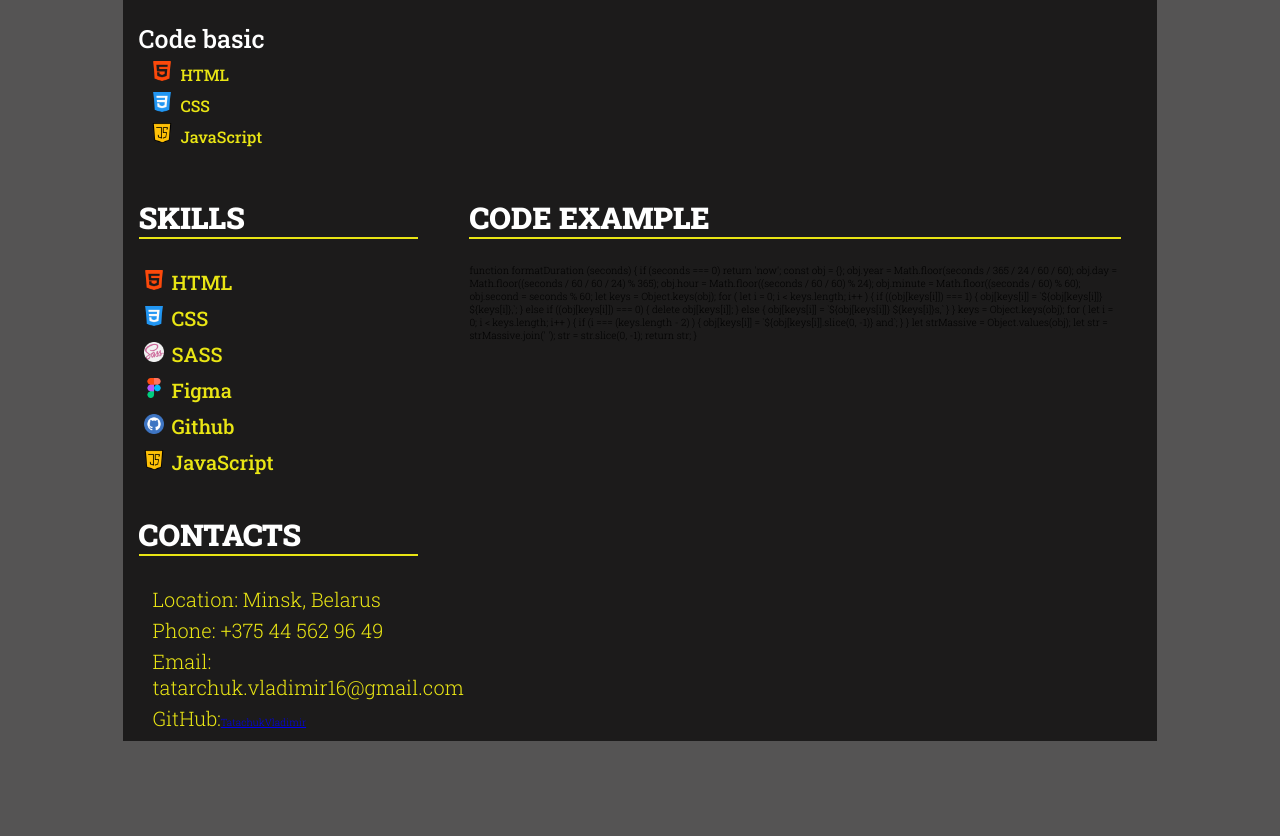
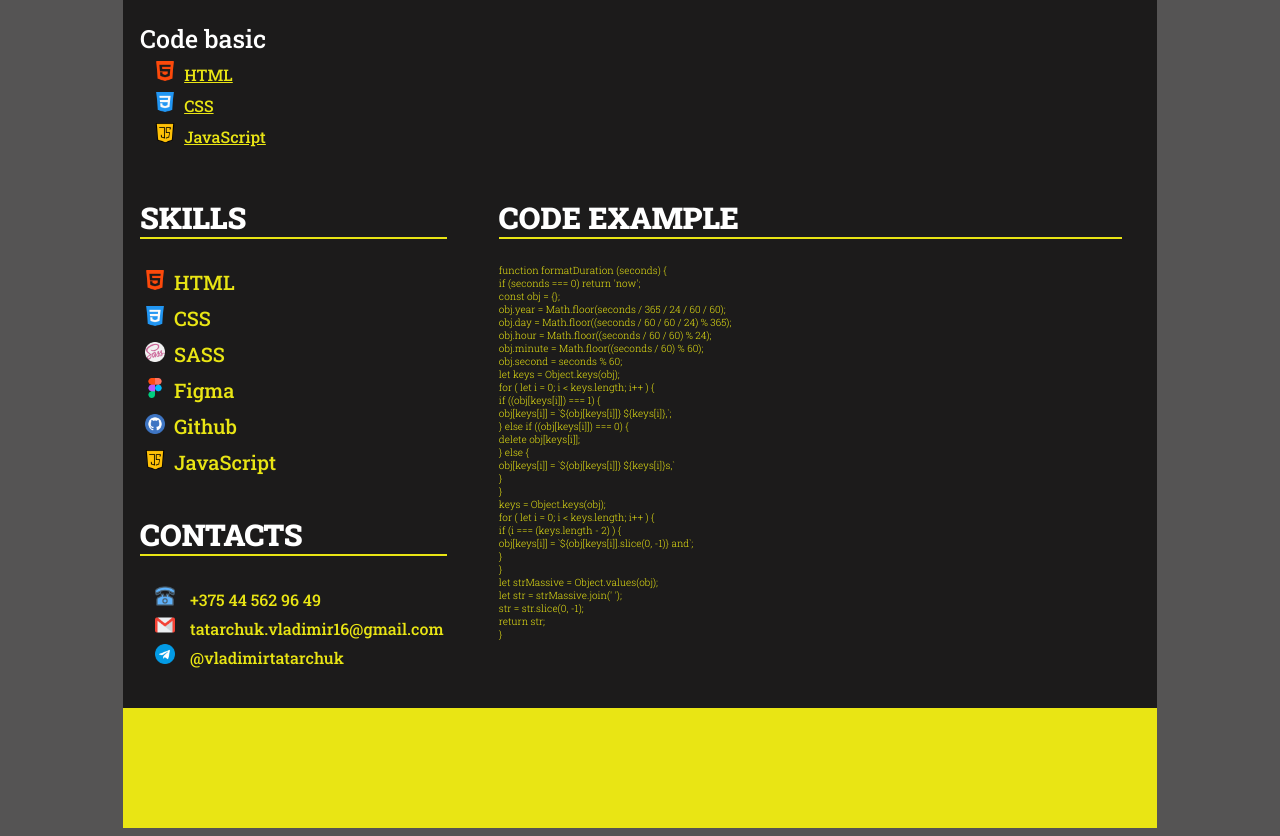
Before and after one commit to TatarchukVladimir/rsschool-cv, a plain HTML site: page index.html in a window 1280 px wide. Shown: the part 713-1549 px from the top of the page. Before the commit the page ends 1462 px from the top, so only its background shows below. Drawn offline with Linux system fonts and the light colour scheme.

Commit message:
feat: add footer, add section info

```diff
--- a/index.html
+++ b/index.html
@@ -49,9 +49,9 @@
                     <li class="education__list__name">Faculty of Civil Engineering, Industrial and Civil construction</li>
                 </ul>
                 <ul class="education__list">Code basic
-                    <li class="education__list__name"><img class="education__icon" src="images,icons/htmlIcon.png" alt="html.img"><a class="education__link">HTML</a></li>
-                    <li class="education__list__name"><img class="education__icon" src="images,icons/cssIcon.png" alt="css.img"><a class="education__link">CSS</a></li>
-                    <li class="education__list__name"><img class="education__icon" src="images,icons/jsIcon.png" alt="js.img"><a class="education__link">JavaScript</a></li>
+                    <li class="education__list__name"><img class="education__icon" src="images,icons/htmlIcon.png" alt="html.img"><a href="https://ru.code-basics.com/languages/html" class="education__link" target="_blank">HTML</a></li>
+                    <li class="education__list__name"><img class="education__icon" src="images,icons/cssIcon.png" alt="css.img"><a href="https://ru.code-basics.com/languages/css" class="education__link" target="_blank">CSS</a></li>
+                    <li class="education__list__name"><img class="education__icon" src="images,icons/jsIcon.png" alt="js.img"><a href="https://ru.code-basics.com/languages/javascript" class="education__link" target="_blank">JavaScript</a></li>
                 </ul>
 
             </section>
@@ -71,60 +71,52 @@
             </section>
             <section class="code content" id="code">
                 <h2 class="education__header">code example</h2>
-                <code>
-                    function formatDuration (seconds) {
-                        if (seconds === 0) return 'now';
-                        const obj = {};
-
-                        obj.year = Math.floor(seconds / 365 / 24 / 60 / 60);
-                        obj.day = Math.floor((seconds / 60 / 60 / 24) % 365);
-                        obj.hour = Math.floor((seconds / 60 / 60) % 24);
-                        obj.minute = Math.floor((seconds / 60) % 60);
-                        obj.second = seconds % 60;
-
-                        let keys = Object.keys(obj);
-
-                        for ( let i = 0; i < keys.length; i++ ) {
-                          if ((obj[keys[i]]) === 1) {
-                            obj[keys[i]] = `${obj[keys[i]]} ${keys[i]},`;
-                          } else if ((obj[keys[i]]) === 0) {
-                              delete obj[keys[i]];
-                            } else {
-                            obj[keys[i]] = `${obj[keys[i]]} ${keys[i]}s,`
-                          }
-                        }
-
-                        keys = Object.keys(obj);
-
-                        for ( let i = 0; i < keys.length; i++ ) {
-                          if (i === (keys.length - 2) ) {
-                          obj[keys[i]] = `${obj[keys[i]].slice(0, -1)} and`;
-                          }
-                        }
-
-                        let strMassive = Object.values(obj);
-                        let str = strMassive.join(' ');
-                        str = str.slice(0, -1);
-
-                        return str;
-
+                <code class="code__code">
+                    function formatDuration (seconds) {<Br>
+                        if (seconds === 0) return 'now';<Br>
+                        const obj = {};<Br>
+                        obj.year = Math.floor(seconds / 365 / 24 / 60 / 60);<Br>
+                        obj.day = Math.floor((seconds / 60 / 60 / 24) % 365);<Br>
+                        obj.hour = Math.floor((seconds / 60 / 60) % 24);<Br>
+                        obj.minute = Math.floor((seconds / 60) % 60);<Br>
+                        obj.second = seconds % 60;<Br>
+                        let keys = Object.keys(obj);<Br>
+                        for ( let i = 0; i < keys.length; i++ ) {<Br>
+                          if ((obj[keys[i]]) === 1) {<Br>
+                            obj[keys[i]] = `${obj[keys[i]]} ${keys[i]},`;<Br>
+                          } else if ((obj[keys[i]]) === 0) {<Br>
+                              delete obj[keys[i]];<Br>
+                            } else {<Br>
+                            obj[keys[i]] = `${obj[keys[i]]} ${keys[i]}s,`<Br>
+                          }<Br>
+                        }<Br>
+                        keys = Object.keys(obj);<Br>
+                        for ( let i = 0; i < keys.length; i++ ) {<Br>
+                          if (i === (keys.length - 2) ) {<Br>
+                          obj[keys[i]] = `${obj[keys[i]].slice(0, -1)} and`;<Br>
+                          }<Br>
+                        }<Br>
+                        let strMassive = Object.values(obj);<Br>
+                        let str = strMassive.join(' ');<Br>
+                        str = str.slice(0, -1);<Br>
+                        return str;<Br>
                       }
-
                 </code>
             </section>
             <section class="contacts content" id="contacts">
                 <h2 class="education__header">contacts</h2>
                 <ul class="contacts__list">
-                    <li class="contacts__item">Location: Minsk, Belarus</li>
-                    <li class="contacts__item">Phone: +375 44 562 96 49</li>
-                    <li class="contacts__item">Email: tatarchuk.vladimir16@gmail.com</li>
-                    <li class="contacts__item">GitHub:<a href="https://github.com/TatarchukVladimir" class="contacts__link">TatachukVladimir</a></li>
+                    <li class="contacts__item"><img class="contacts__icon" src="images,icons/phoneIcon.png" alt="phone.jpg"><a class="contacts__link" href="tel: +375445629649">+375 44 562 96 49</a></li>
+                    <li class="contacts__item"><img class="contacts__icon" src="images,icons/emailIcon.png" alt="email.jpg"><a class="contacts__link"href="mailto:tatarchuk.vladimir16@gmail.com">tatarchuk.vladimir16@gmail.com</a></li>
+                    <li class="contacts__item"><img class="contacts__icon" src="images,icons/tgIcon.png" alt="email.jpg"><a class="contacts__link" href="https://t.me/vladimirtatarchuk" target="_blank">@vladimirtatarchuk</a></li>
                 </ul>
             </section>
         </div>
     </main>
     <footer class="footer">
-        <section class="rssLogo"></section>
+        <div class="wrapper">
+            <section class="rssLogo"></section>
+        </div>
     </footer>
 </body>
 </html>
--- a/style.css
+++ b/style.css
@@ -81,7 +81,13 @@ html {
 
 .main__wrapper {
     display: grid;
-    grid-template-columns: 30% 70%;
+    grid-template-columns: 33% 67%;
+    grid-template-rows: auto;
+}
+
+.code {
+    grid-column: 2 / 3;
+    grid-row: 2 / 4;
 }
 
 .content {
@@ -116,6 +122,7 @@ html {
 }
 
 .education__link {
+    color: #e9e514;
     font-weight: 500;
     font-size: 0.8em;
     padding-left: 3%;
@@ -144,9 +151,27 @@ html {
 
 .contacts__item {
     list-style-type: none;
-    color: #e9e514;
-    font-size: 2em;
-    font-weight: 300;
     padding-left: 5%;
     padding-top: 5px;
 }
+
+.contacts__link {
+    text-decoration: none;
+    font-weight: 500;
+    color: #e9e514;
+    font-size: 1.6em;
+}
+
+.contacts__icon {
+    width: 20px;
+    padding-right: 5%;
+}
+
+.contacts {
+    padding-bottom: 30px;
+}
+
+.rssLogo {
+    background-color: #e9e514;
+    height: 120px;
+}
```
Also changed, not shown: images,icons/emailIcon.png (added), images,icons/phoneIcon.png (added), images,icons/tgIcon.png (added).
